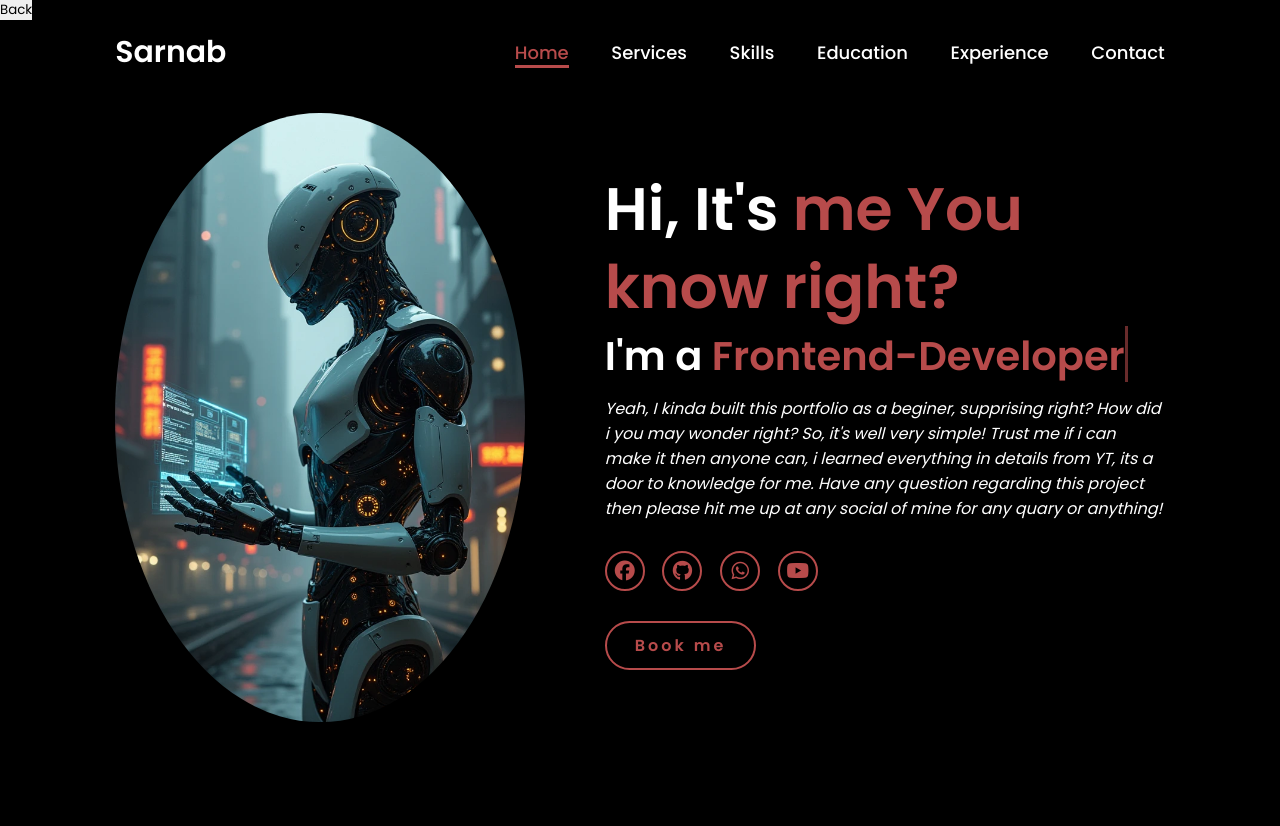
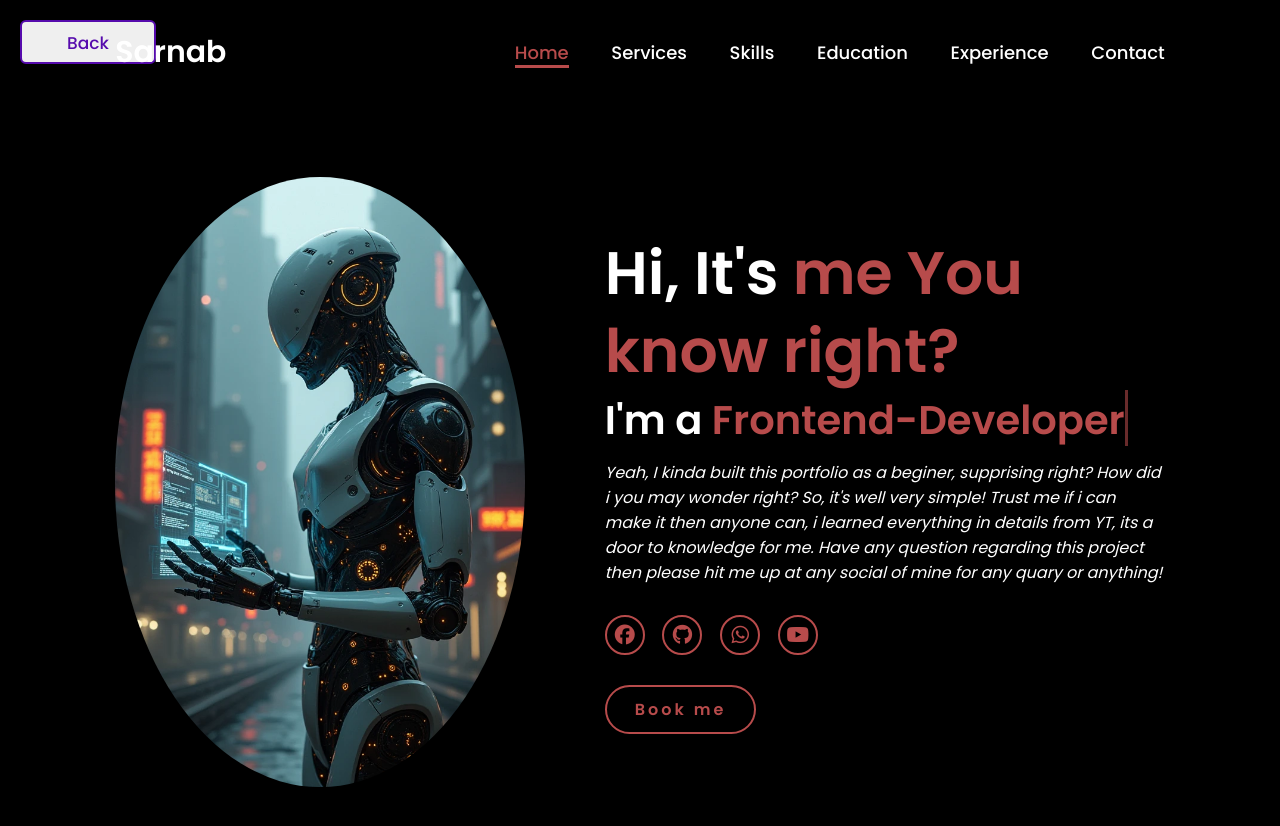
Before and after one commit to anshB156/sarnab.github.io, a plain HTML site: page potfolio_index.html in a window 1280 px wide. Shown: the top 826 px of the page. Drawn offline with Linux system fonts and the light colour scheme.

Commit message:
Update style3.css

```diff
--- a/style3.css
+++ b/style3.css
@@ -275,3 +275,56 @@ span{
         margin-top: 4rem;
     }
 }
+
+
+
+
+button {
+  --color: #560bad;
+  font-family: inherit;
+  display: inline-block;
+  width: 8em;
+  height: 2.6em;
+  line-height: 2.5em;
+  margin: 20px;
+  position: relative;
+  cursor: pointer;
+  overflow: hidden;
+  border: 2px solid var(--color);
+  transition: color 0.5s;
+  z-index: 1;
+  font-size: 17px;
+  border-radius: 6px;
+  font-weight: 500;
+  color: var(--color);
+}
+
+button:before {
+  content: "";
+  position: absolute;
+  z-index: -1;
+  background: var(--color);
+  height: 150px;
+  width: 200px;
+  border-radius: 50%;
+}
+
+button:hover {
+  color: #fff;
+}
+
+button:before {
+  top: 100%;
+  left: 100%;
+  transition: all 0.7s;
+}
+
+button:hover:before {
+  top: -30px;
+  left: -30px;
+}
+
+button:active:before {
+  background: #3a0ca3;
+  transition: background 0s;
+}
```
